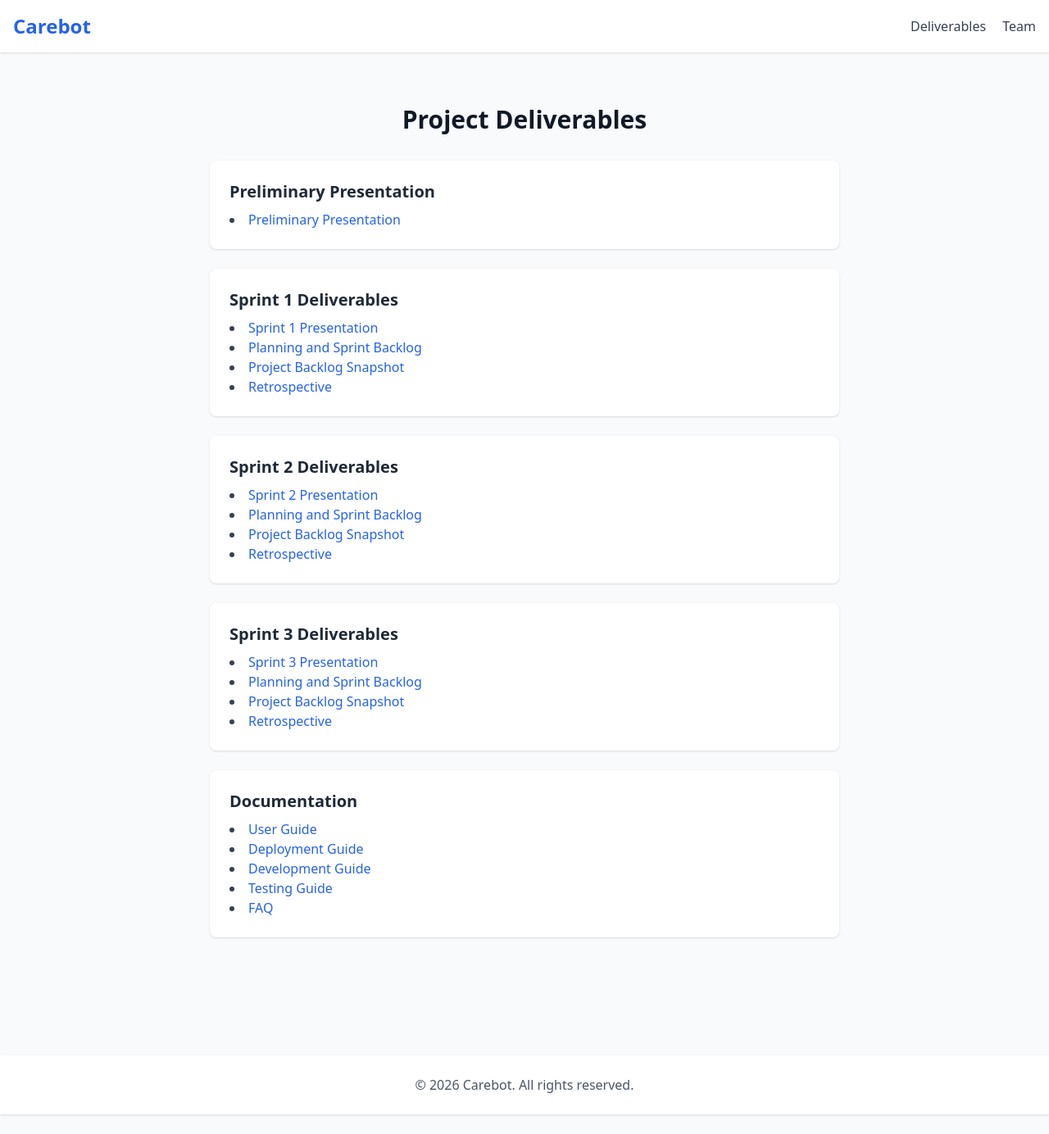
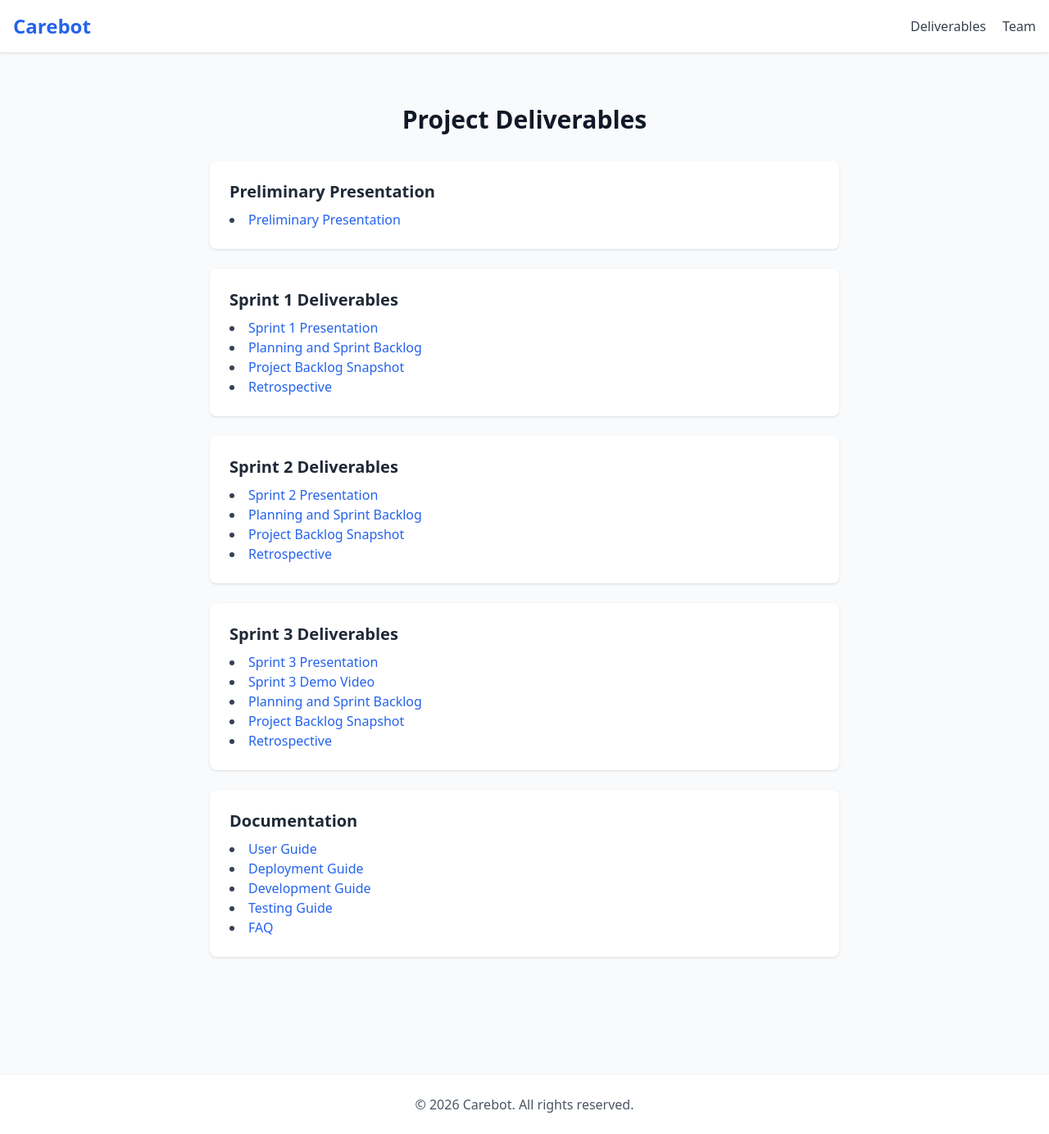
Before and after one commit to Distrubuted-Autonomy-Lab/carebot-project-website, a Jekyll site: the page built from deliverables.md, in a window 1280 px wide. Shown: the whole page at 82% size. Built offline with Jekyll 4.4.1, drawn with Linux system fonts in a browser that asks for light colours; nearby versions of some CDN libraries; before the commit the page ends 1360 px from its top, so only the background shows below that.

Commit message:
Video Demo

```diff
--- a/deliverables.md
+++ b/deliverables.md
@@ -37,6 +37,7 @@ title: Deliverables
     <h3 class="text-xl font-semibold mb-2">Sprint 3 Deliverables</h3>
     <ul class="list-disc list-inside text-gray-700">
       <li><a href="assets/deliverables/sprint-3/Sprint 3 Presentation.pdf" class="text-blue-600 hover:underline">Sprint 3 Presentation</a></li>
+      <li><a href="https://drive.google.com/file/d/1Kwpgm6kB6uMOL52dBJZyT53RDfNE3trn/view?usp=sharing" class="text-blue-600 hover:underline">Sprint 3 Demo Video</a></li>
       <li><a href="assets/deliverables/sprint-3/Sprint 3 Planning and Backlog.pdf" class="text-blue-600 hover:underline">Planning and Sprint Backlog</a></li>
       <li><a href="assets/deliverables/sprint-3/Full Backlog Snapshot 3.pdf" class="text-blue-600 hover:underline">Project Backlog Snapshot</a></li>
       <li><a href="assets/deliverables/sprint-3/Sprint 3 Retrospective.pdf" class="text-blue-600 hover:underline">Retrospective</a></li>
```
